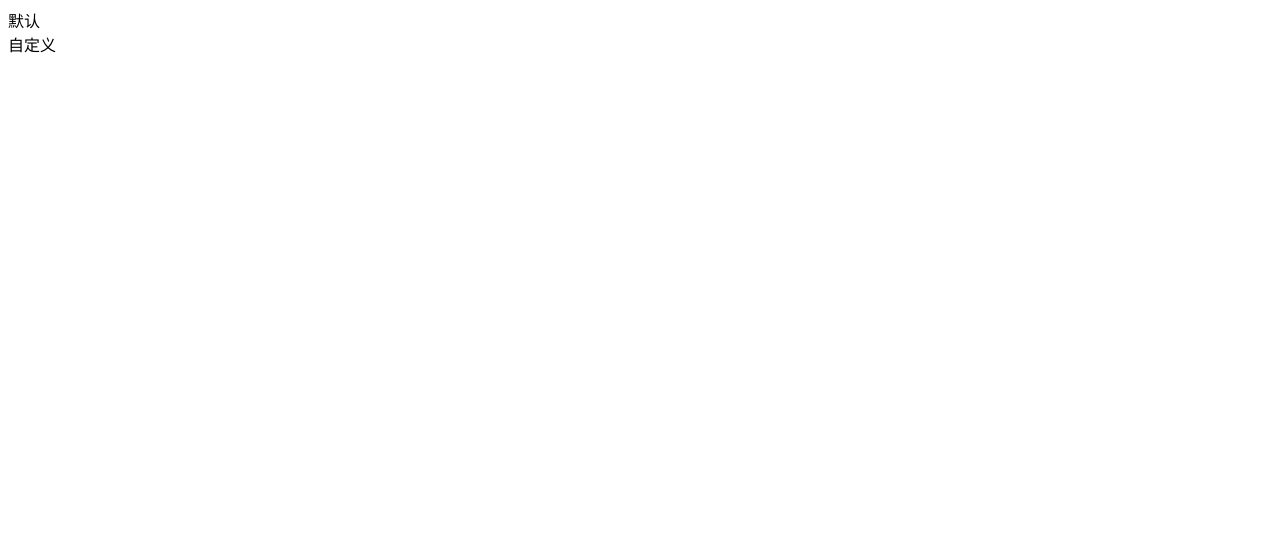
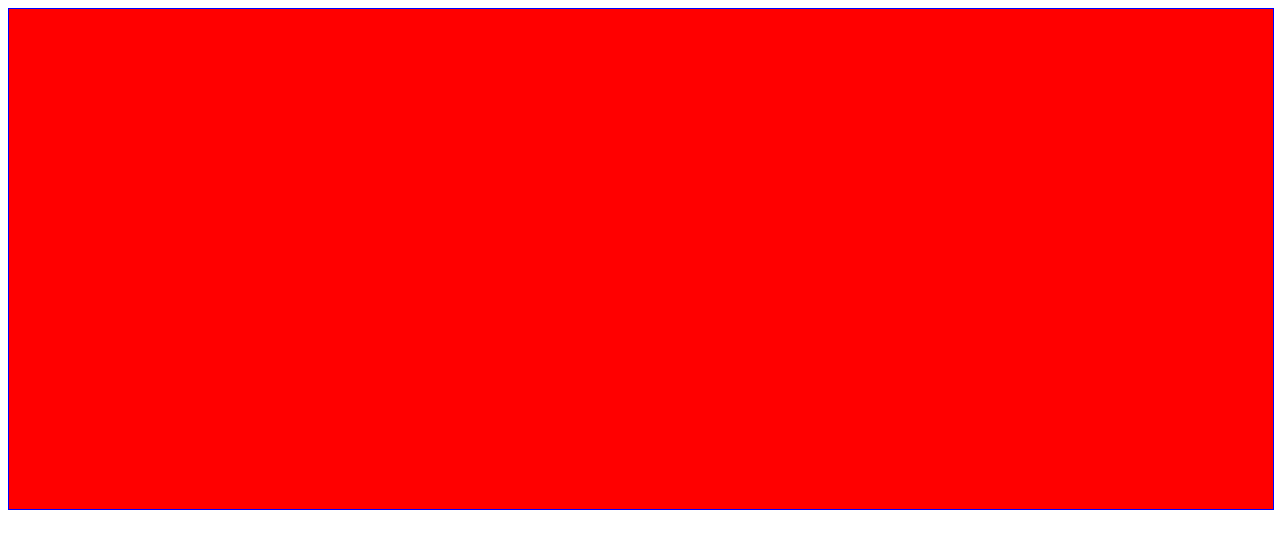
Before and after one commit to kingyeahwei/element_learning, a Vue app: page / in a window 1280 px wide. Shown: the top 548 px of the page. Built offline with nearby package versions, Linux system fonts and the light colour scheme.

Commit message:
backtop 回到顶部

```diff
--- a/src/App.vue
+++ b/src/App.vue
@@ -1,19 +1,23 @@
 <template>
   <div id="app">
-    <div class="demo-image-error">
-      <div class="block">
-        <span>默认</span>
-        <el-image></el-image>
+    <div class="wrap" style="height: 500px; width: 100%; border: 1px solid blue;overflow-y: auto">
+      <div style="height: 2000px;background: red;"></div>
+    </div>
+    <el-backtop :bottom="100" :right="100" target=".wrap">
+      <div
+        style="{
+        height: 100%;
+        width: 100%;
+        background-color: #f2f5f6;
+        box-shadow: 0 0 6px rgba(0,0,0, .12);
+        text-align: center;
+        line-height: 40px;
+        color: #1989fa;
+      }"
+      >
+        UP
       </div>
-      <div class="block">
-        <span>自定义</span>
-        <el-image>
-          <div slot="error" class="image-slot">
-            <i class="el-icon-picture-outline"></i>
-          </div>
-        </el-image>
-      </div>
-    </div>
+    </el-backtop>
   </div>
 </template>
 
@@ -21,16 +25,14 @@
   export default {
     name: "app",
     data() {
-      return {
-      }
+      return {}
     },
-    methods: {
-    }
+    methods: {}
   }
 </script>
 
 <style lang="less">
-  .is-selected {
-    color: #1989fa;
-  }
+  /*#app {*/
+  /*  height: 2000px;*/
+  /*}*/
 </style>
```
